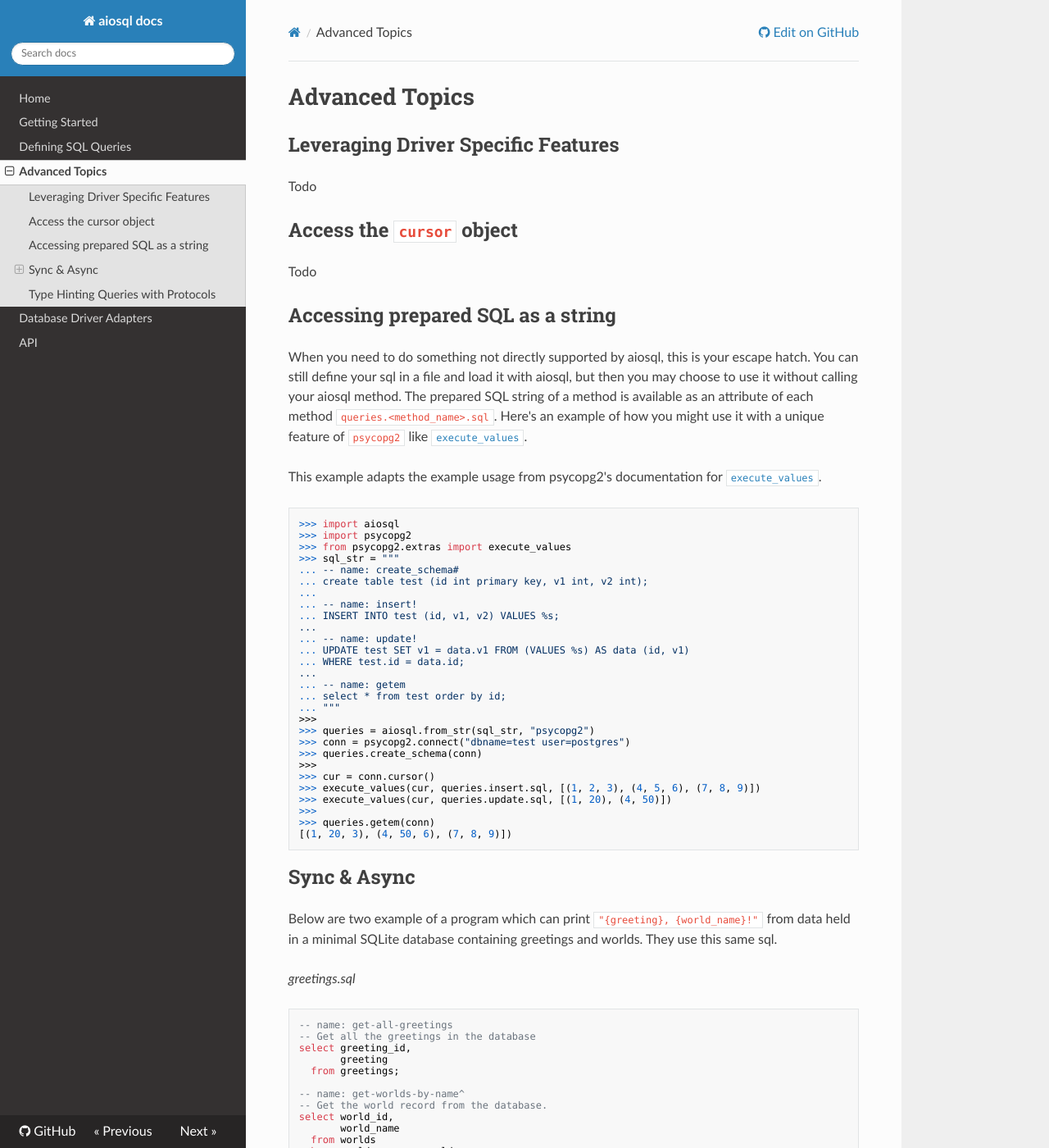
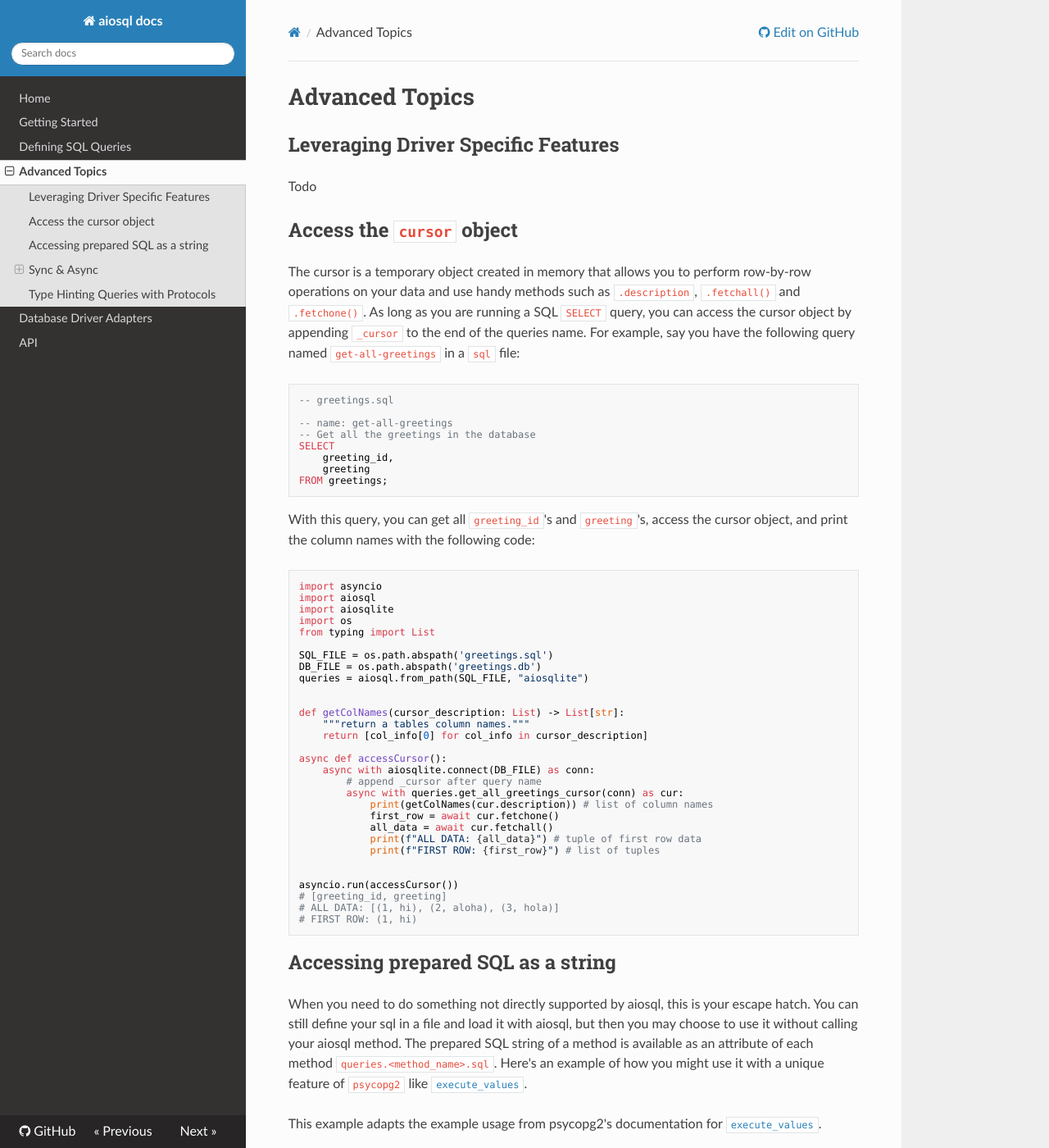
Before and after one commit to nackjicholson/aiosql, an MkDocs documentation site: the page built from docs/advanced-topics.md, in a window 1280 px wide and 1400 px high. Shown: the whole window at 82% size. Built offline with MkDocs 1.6.1, drawn with Linux system fonts in a browser that asks for light colours; nearby versions of some CDN libraries; some of the changed text lies outside the part shown.

Commit message:
add documentation for accessing the cursor object and fix a few minor errors

````diff
--- a/docs/advanced-topics.md
+++ b/docs/advanced-topics.md
@@ -6,7 +6,52 @@ Todo
 
 ## Access the `cursor` object
 
-Todo
+The cursor is a temporary object created in memory that allows you to perform row-by-row operations on your data and use handy methods such as `.description`, `.fetchall()` and `.fetchone()`. As long as you are running a SQL `SELECT` query, you can access the cursor object by appending `_cursor` to the end of the queries name. For example, say you have the following query named `get-all-greetings` in a `sql` file:
+
+```sql
+-- greetings.sql
+
+-- name: get-all-greetings
+-- Get all the greetings in the database
+SELECT
+    greeting_id,
+    greeting
+FROM greetings;
+```
+
+With this query, you can get all `greeting_id`'s and `greeting`'s, access the cursor object, and print the column names with the following code:
+```python
+import asyncio
+import aiosql
+import aiosqlite
+import os
+from typing import List
+
+SQL_FILE = os.path.abspath('greetings.sql')
+DB_FILE = os.path.abspath('greetings.db')
+queries = aiosql.from_path(SQL_FILE, "aiosqlite")
+
+
+def getColNames(cursor_description: List) -> List[str]:
+    """return a tables column names."""
+    return [col_info[0] for col_info in cursor_description]
+
+async def accessCursor():
+    async with aiosqlite.connect(DB_FILE) as conn:
+        # append _cursor after query name
+        async with queries.get_all_greetings_cursor(conn) as cur:
+            print(getColNames(cur.description)) # list of column names
+            first_row = await cur.fetchone()
+            all_data = await cur.fetchall()
+            print(f"ALL DATA: {all_data}") # tuple of first row data
+            print(f"FIRST ROW: {first_row}") # list of tuples
+
+
+asyncio.run(accessCursor())
+# [greeting_id, greeting]
+# ALL DATA: [(1, hi), (2, aloha), (3, hola)]
+# FIRST ROW: (1, hi)
+```
 
 ## Accessing prepared SQL as a string
 
@@ -86,7 +131,7 @@ conn.row_factory = sqlite3.Row
 #     <Row greeting_id=2, greeting="Aloha">,
 #     <Row greeting_id=3, greeting="Hola">
 # ]
-greetings = queries.get_greetings(conn)
+greetings = queries.get_all_greetings(conn)
 
 # world = <Row world_id=1, world_name="Earth">
 world = queries.get_worlds_by_name(conn, world_name="Earth")
````
Also changed, not shown: other parts of docs/advanced-topics.md (+1 -1 lines).
